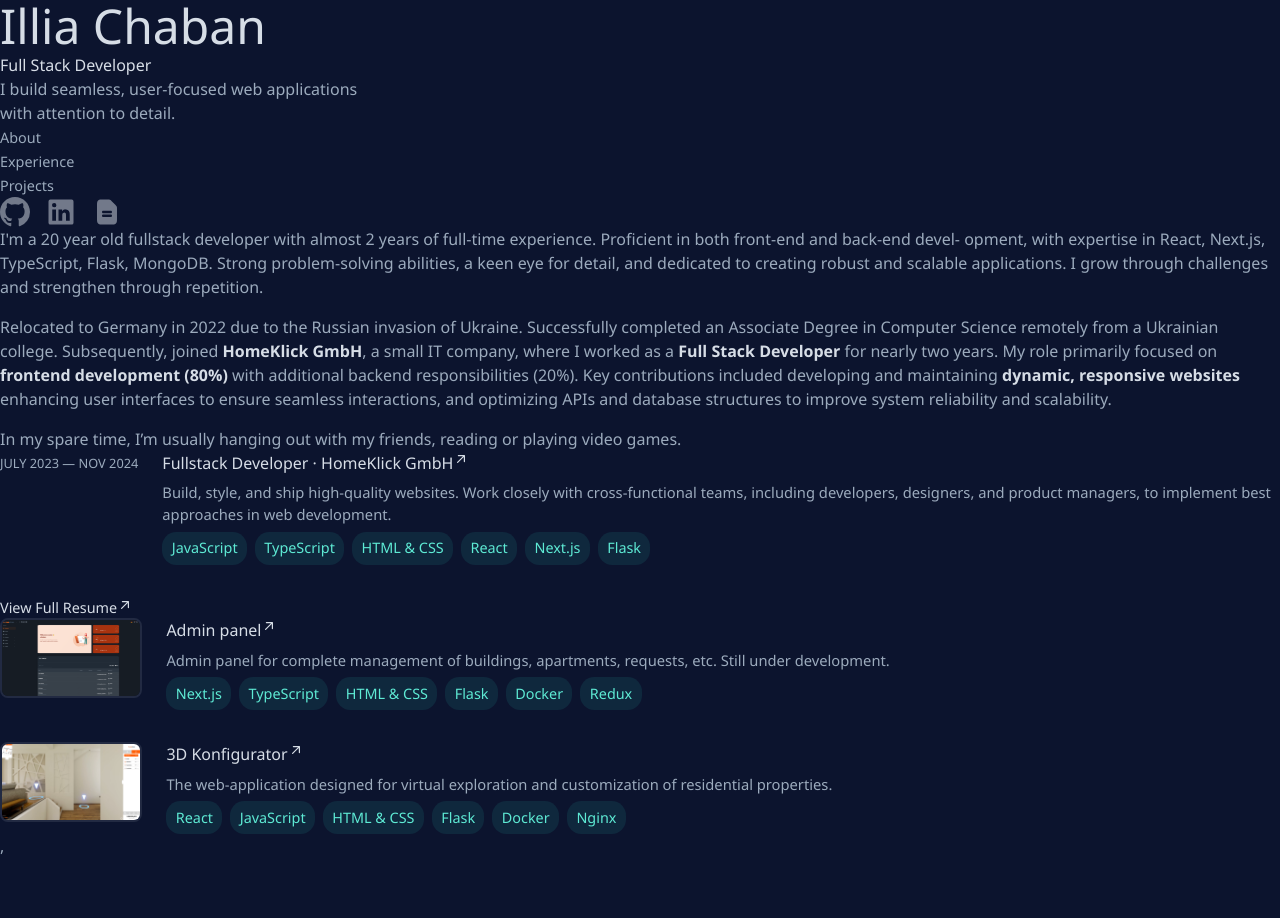
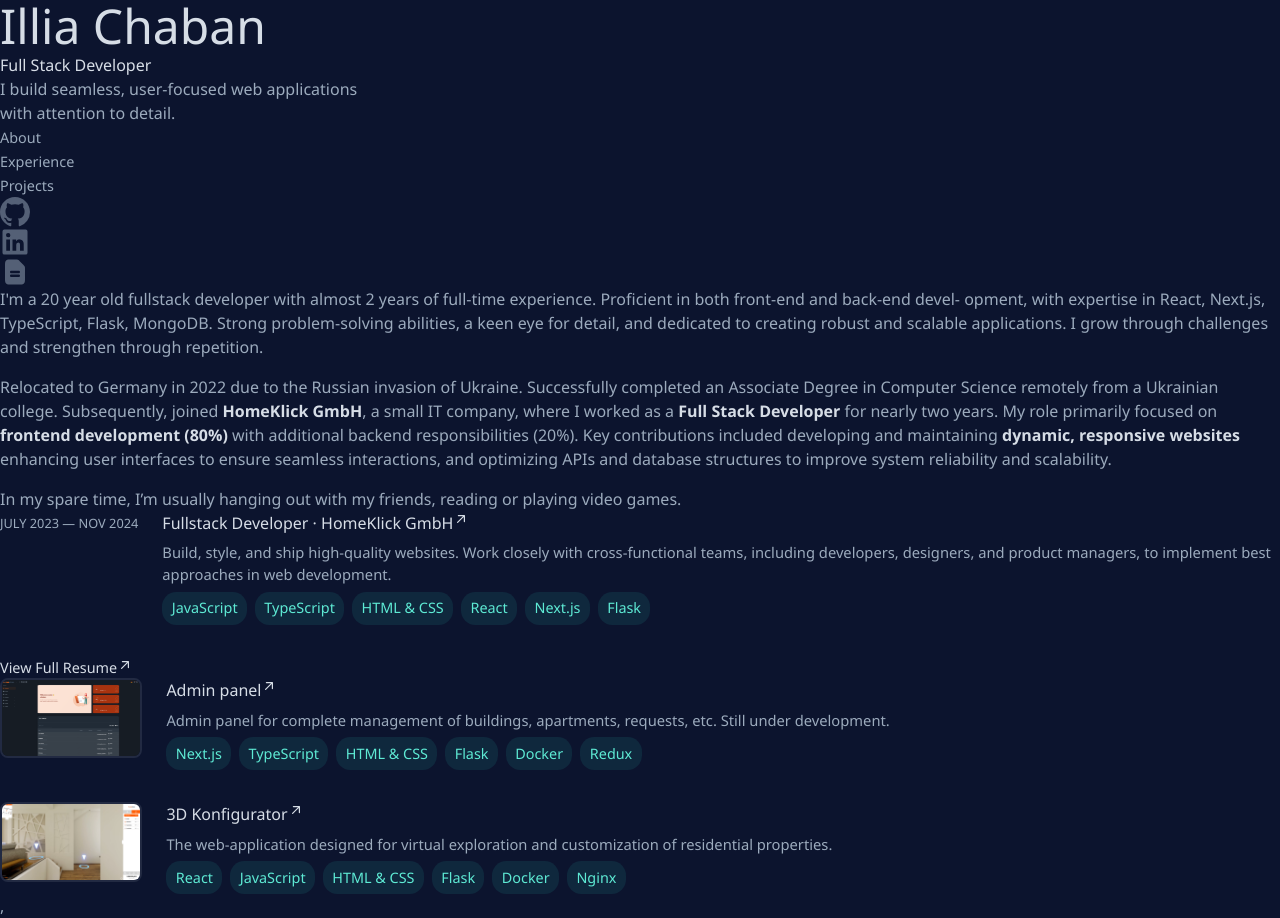
Before and after one commit to Illmix/illia-chaban, a React (Vite) app: page / in a window 1280 px wide. Shown: the top 918 px of the page. Before the commit the page ends 858 px from the top, so only its background shows below. Built offline with nearby package versions, Linux system fonts and the light colour scheme.

Commit message:
change socials container css with tailwind

```diff
--- a/src/App.css
+++ b/src/App.css
@@ -6,12 +6,6 @@
     width: 4rem;
 }
 
-.socials {
-    display: flex;
-    gap: 1em;
-    list-style-type: none;
-    color: var(--heading-color);
-}
 
 .social-item {
     width: 30px;
--- a/src/sections/left-side/components/socials/Socials.tsx
+++ b/src/sections/left-side/components/socials/Socials.tsx
@@ -2,7 +2,7 @@ import resume from '../../../../assets/Resume.pdf'
 
 const Socials = () => {
     return (
-        <ul className="socials">
+        <ul className="socials flex gap-[1em] list-none text-[var(--heading-color)]">
             <li className="animate social-item">
                 <a target="_blank" href="https://github.com/Illmix">
                     <svg xmlns="http://www.w3.org/2000/svg" viewBox="0 0 16 16" fill="currentColor" className="h-6 w-6"
```
